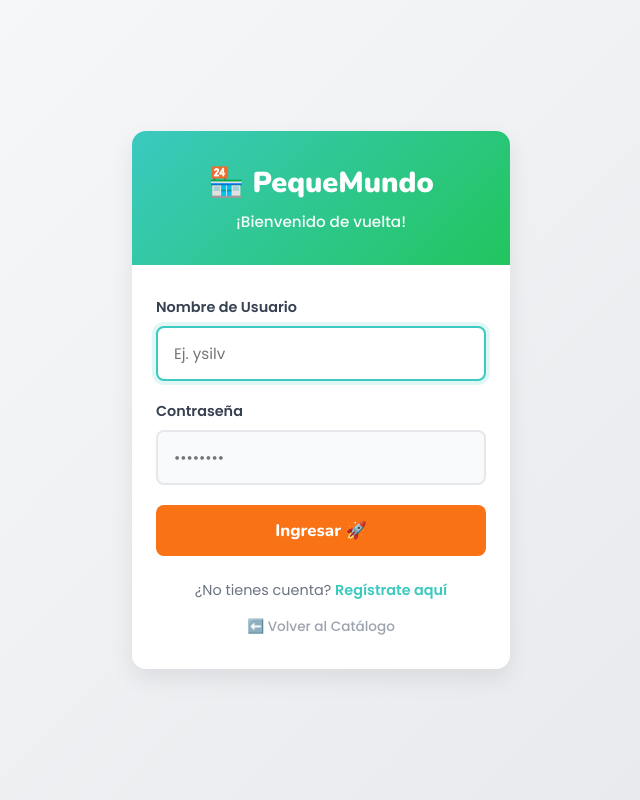
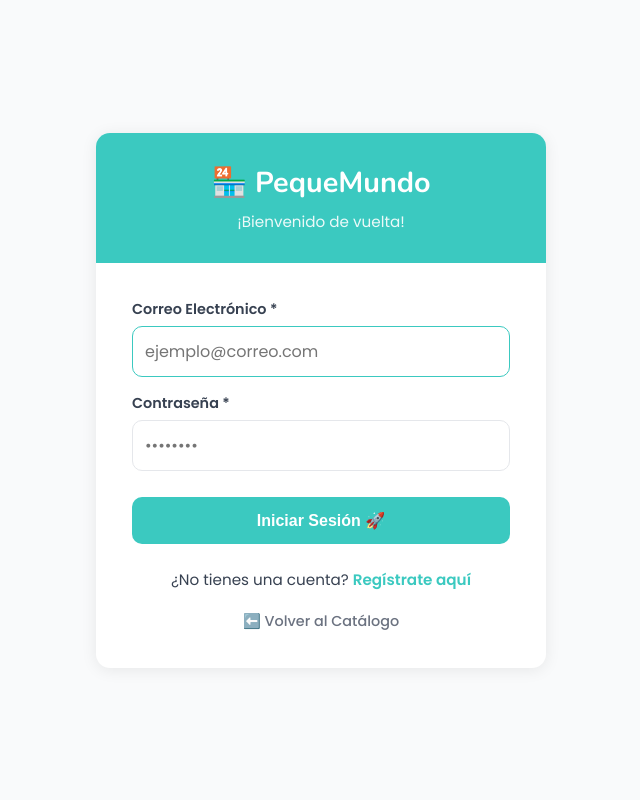
Before and after one commit to yuliansilva1/pequemundo, a Django app: page /login/ in a window 1280 px wide. Shown: the whole page, without its empty margins (319-959 px from the left). Run offline with Django 5.2, Linux system fonts and the light colour scheme.

Commit message:
cambio registro,login
se modifo el registro para que pida telefono y dirrecion ademas de todos  los campos en obligatorio,se modifico el login para que se ingrese con el correo y no con el nombre

```diff
--- a/pequemundo/templates/login.html
+++ b/pequemundo/templates/login.html
@@ -6,10 +6,7 @@
   <meta name="viewport" content="width=device-width, initial-scale=1.0">
   <title>Iniciar Sesión - PequeMundo</title>
   <link href="https://fonts.googleapis.com/css2?family=Nunito:wght@400;600;700;800;900&family=Poppins:wght@400;500;600&display=swap" rel="stylesheet">
-
-<link rel="stylesheet" href="{% static 'css/login.css' %}">
-<la34a;
-
+  <link rel="stylesheet" href="{% static 'css/login.css' %}">
 </head>
 <body>
 
@@ -34,22 +31,20 @@
       <form method="POST">
         {% csrf_token %}
         <div class="form-group">
-          <label for="username">Nombre de Usuario</label>
-          <input type="text" id="username" name="username" class="form-control" placeholder="Ej. ysilv" required autofocus>
+          <label for="email">Correo Electrónico *</label>
+          <input type="email" id="email" name="email" class="form-control" placeholder="ejemplo@correo.com" required autofocus>
         </div>
 
         <div class="form-group">
-          <label for="password">Contraseña</label>
+          <label for="password">Contraseña *</label>
           <input type="password" id="password" name="password" class="form-control" placeholder="••••••••" required>
         </div>
 
-        <button type="submit" class="btn-submit">
-          Ingresar 🚀
-        </button>
+        <button type="submit" class="btn-submit">Iniciar Sesión 🚀</button>
       </form>
 
       <div class="login-footer">
-        ¿No tienes cuenta? <a href="{% url 'register' %}">Regístrate aquí</a>
+        ¿No tienes una cuenta? <a href="{% url 'register' %}">Regístrate aquí</a>
       </div>
 
       <a href="{% url 'catalogo' %}" class="back-home">⬅️ Volver al Catálogo</a>
--- a/pequemundo/views.py
+++ b/pequemundo/views.py
@@ -243,10 +243,10 @@ def producto_detalle(request, product_id):
 
 def login_view(request):
     if request.method == 'POST':
-        username = request.POST['username']
-        password = request.POST['password']
+        email = request.POST.get('email', '').strip()
+        password = request.POST.get('password', '')
         try:
-            user = Usuario.objects.get(nombre=username, activo='1')
+            user = Usuario.objects.get(email=email, activo='1')
             valid_password = False
             if user.contrasena:
                 valid_password = check_password(password, user.contrasena)
@@ -285,9 +285,11 @@ def register_view(request):
         email = request.POST.get('email', '').strip()
         password = request.POST.get('password', '')
         password_confirm = request.POST.get('password_confirm', '')
+        telefono = request.POST.get('telefono', '').strip()
+        direccion = request.POST.get('direccion', '').strip()
 
-        if not nombre or not password:
-            messages.error(request, 'El nombre de usuario y la contraseña son obligatorios.')
+        if not nombre or not apellido or not email or not telefono or not direccion or not password or not password_confirm:
+            messages.error(request, 'Todos los campos son obligatorios.')
         elif password != password_confirm:
             messages.error(request, 'Las contraseñas no coinciden.')
         elif Usuario.objects.filter(nombre=nombre).exists():
@@ -296,8 +298,10 @@ def register_view(request):
             # Todos los nuevos usuarios se registran como CLIENTE (rol 4)
             usuario = Usuario(
                 nombre=nombre,
-                apellido=apellido or None,
-                email=email or None,
+                apellido=apellido,
+                email=email,
+                telefono=telefono,
+                direccion=direccion,
                 contrasena=make_password(password),
                 id_rol=4,  # CLIENTE por defecto
                 imagen_url='pequeMundo_usuarios.png',  # Imagen por defecto
--- a/static/css/login.css
+++ b/static/css/login.css
@@ -1,26 +1,21 @@
 :root {
   --teal: #3bc9c0;
   --teal-dark: #2aada4;
-      --orange: #f97316;
-      --orange-light: #fb923c;
   --gray-50: #f9fafb;
-      --gray-100: #f3f4f6;
   --gray-200: #e5e7eb;
-      --gray-400: #9ca3af;
   --gray-500: #6b7280;
   --gray-700: #374151;
   --gray-900: #111827;
   --white: #ffffff;
-      --red: #ef4444;
   --radius: 14px;
-      --shadow: 0 10px 25px rgba(0,0,0,.08);
+  --shadow: 0 2px 16px rgba(0,0,0,.08);
 }
 
 * { box-sizing: border-box; margin: 0; padding: 0; }
 
 body {
   font-family: 'Poppins', sans-serif;
-      background: linear-gradient(135deg, #f9fafb 0%, #e5e7eb 100%);
+  background: var(--gray-50);
   color: var(--gray-900);
   min-height: 100vh;
   display: flex;
@@ -34,150 +29,87 @@
   border-radius: var(--radius);
   box-shadow: var(--shadow);
   width: 100%;
-      max-width: 420px;
+  max-width: 450px;
   overflow: hidden;
 }
 
 .login-header {
-      background: linear-gradient(135deg, var(--teal) 0%, #22c55e 100%);
-      padding: 32px 24px;
+  background: var(--teal);
+  color: var(--white);
+  padding: 30px;
   text-align: center;
-      color: var(--white);
 }
 
 .login-header h1 {
   font-family: 'Nunito', sans-serif;
   font-size: 1.8rem;
-      font-weight: 900;
   margin-bottom: 8px;
-      display: flex;
-      align-items: center;
-      justify-content: center;
-      gap: 10px;
 }
 
 .login-header p {
   font-size: 0.95rem;
-      font-weight: 500;
-      opacity: 0.95;
+  opacity: 0.9;
 }
 
 .login-body {
-      padding: 32px 24px;
+  padding: 36px;
 }
 
-    .form-group {
-      margin-bottom: 20px;
-    }
+.form-group { margin-bottom: 16px; }
 
 .form-group label {
   display: block;
-      margin-bottom: 8px;
+  margin-bottom: 6px;
   font-weight: 600;
+  font-size: 0.9rem;
   color: var(--gray-700);
-      font-size: 0.9rem;
 }
 
 .form-control {
   width: 100%;
-      padding: 14px 16px;
-      border: 2px solid var(--gray-200);
-      border-radius: 8px;
-      font-family: 'Poppins', sans-serif;
-      font-size: 0.95rem;
-      transition: all 0.3s ease;
-      background: var(--gray-50);
-      color: var(--gray-900);
+  padding: 12px;
+  border-radius: 10px;
+  border: 1px solid var(--gray-200);
+  font-size: 1rem;
+  font-family: inherit;
+  transition: border-color 0.3s;
 }
 
 .form-control:focus {
   outline: none;
   border-color: var(--teal);
-      background: var(--white);
-      box-shadow: 0 0 0 4px rgba(59, 201, 192, 0.15);
 }
 
 .btn-submit {
   width: 100%;
   padding: 14px;
-      background: var(--orange);
-      color: var(--white);
+  background: var(--teal);
+  color: white;
   border: none;
-      border-radius: 8px;
-      font-family: 'Nunito', sans-serif;
-      font-size: 1.05rem;
-      font-weight: 800;
+  border-radius: 10px;
+  font-weight: 700;
   cursor: pointer;
-      transition: background 0.2s, transform 0.1s;
+  font-size: 1rem;
   margin-top: 10px;
-      display: flex;
-      justify-content: center;
-      align-items: center;
-      gap: 8px;
+  transition: background 0.3s;
 }
 
-    .btn-submit:hover {
-      background: var(--orange-light);
-      transform: translateY(-2px);
-    }
+.btn-submit:hover { background: var(--teal-dark); }
 
 .login-footer {
   text-align: center;
   margin-top: 24px;
-      font-size: 0.9rem;
-      color: var(--gray-500);
-    }
-
-    .login-footer a {
-      color: var(--teal);
-      text-decoration: none;
-      font-weight: 600;
-      transition: color 0.2s;
-    }
-
-    .login-footer a:hover {
-      color: var(--teal-dark);
-      text-decoration: underline;
-    }
-
-    .back-home {
-      display: block;
-      text-align: center;
-      margin-top: 16px;
-      color: var(--gray-400);
-      text-decoration: none;
-      font-size: 0.85rem;
-      transition: color 0.2s;
-      font-weight: 500;
-    }
-
-    .back-home:hover {
+  font-size: 0.95rem;
   color: var(--gray-700);
 }
 
-    .messages {
-      margin-bottom: 20px;
-    }
+.login-footer a { color: var(--teal); text-decoration: none; font-weight: 600; }
+.login-footer a:hover { text-decoration: underline; }
 
-    .message {
-      padding: 12px 16px;
-      border-radius: 8px;
-      font-size: 0.9rem;
-      font-weight: 500;
-      margin-bottom: 10px;
-      display: flex;
-      align-items: center;
-      gap: 8px;
-    }
+.back-home { display: block; text-align: center; margin-top: 20px; color: var(--gray-500); text-decoration: none; font-weight: 500; font-size: 0.9rem; }
+.back-home:hover { color: var(--teal); }
 
-    .message.error {
-      background: #fef2f2;
-      color: var(--red);
-      border-left: 4px solid var(--red);
-    }
-
-    .message.success {
-      background: #f0fdf4;
-      color: #16a34a;
-      border-left: 4px solid #16a34a;
-    }
+.messages { margin-bottom: 18px; }
+.message { padding: 12px 14px; border-radius: 10px; margin-bottom: 10px; font-size: 0.9rem; }
+.message.error { background: #fee2e2; color: #b91c1c; }
+.message.success { background: #dcfce7; color: #166534; }
```
Also changed, not shown: pequemundo/templates/register.html (+15 -4 lines), static/css/register.css (+44 -117 lines). Lines whose indentation alone changed are shown as unchanged.
